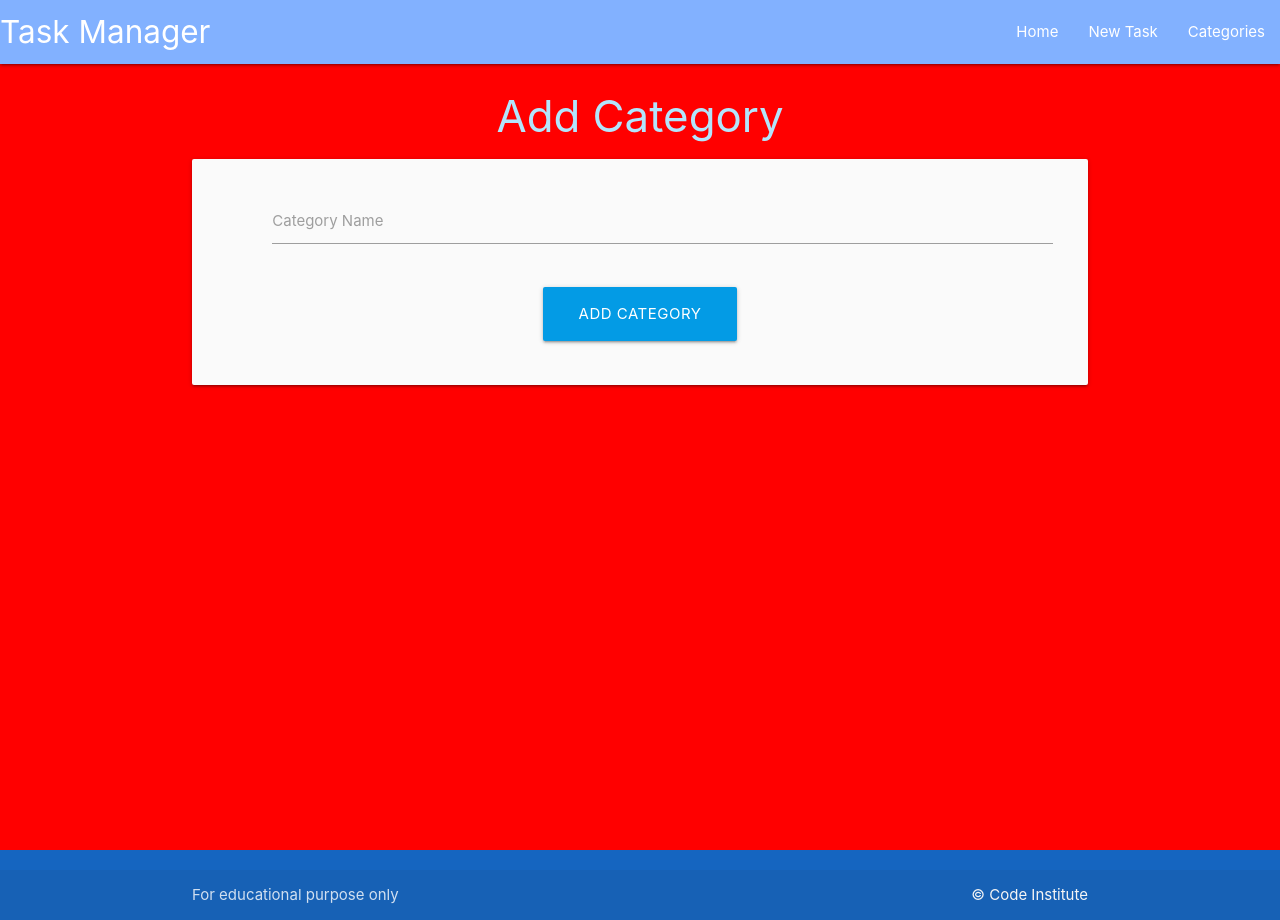
After one commit to eric-blake/Project-Materialize, a Flask app: page /add_category in a window 1280 px wide. The commit adds this page. Run offline with Flask 3, Linux system fonts and the light colour scheme.

Commit message:
Add main layout

```diff
--- a/taskmanager/routes.py
+++ b/taskmanager/routes.py
@@ -1,4 +1,4 @@
-from flask import render_template
+from flask import render_template, request, url_for
 from taskmanager import app, db
 from taskmanager.models import Category, Task
 
@@ -6,3 +6,18 @@ from taskmanager.models import Category, Task
 @app.route("/")
 def home():
     return render_template("tasks.html")
+
+
+@app.route("/categories")
+def categories():
+    return render_template("categories.html")
+
+
+@app.route("/add_category", methods=["GET", "POST"])
+def add_category():
+    if request.method == "POST":
+        category = Category(category_name=request.form.get("category_name"))
+        db.session.add(category)
+        db.session.commit()
+        return redirect(url_for("categories"))
+    return render_template("add_category.html")
--- /dev/null
+++ b/taskmanager/templates/add_category.html
@@ -0,0 +1,34 @@
+{% extends "base.html" %} {% block content %}
+
+<h3 class="text-lighten-4 center-align light-blue-text">Add Category</h3>
+
+<div class="row card-panel grey lighten-5">
+  <form class="col s12" method="POST" action="{{ url_for('add_category') }}">
+    <!-- category name -->
+    <div class="row">
+      <div class="input-field col s12">
+        <i class="fas fa-folder-open prefix light-blue-text text-darken-4"></i>
+        <input
+          id="category_name"
+          name="category_name"
+          minlength="3"
+          maxlength="25"
+          type="text"
+          class="validate"
+          required
+        />
+        <label for="category_name">Category Name</label>
+      </div>
+    </div>
+    <!-- submit button -->
+    <div class="row">
+      <div class="col s12 center-align">
+        <button type="submit" class="btn-large light-blue darken-1">
+          Add Category <i class="fas fa-plus-square right"></i>
+        </button>
+      </div>
+    </div>
+  </form>
+</div>
+
+{% endblock %}
--- a/taskmanager/templates/base.html
+++ b/taskmanager/templates/base.html
@@ -8,7 +8,11 @@
       rel="stylesheet"
       href="https://cdnjs.cloudflare.com/ajax/libs/materialize/1.0.0/css/materialize.min.css"
     />
-    <link rel="stylesheet" href="{{ url_for('static', filename='css/style.css') }}" type="text/css">
+    <link
+      rel="stylesheet"
+      href="{{ url_for('static', filename='css/style.css') }}"
+      type="text/css"
+    />
     <title>Task Manager</title>
   </head>
   <body>
@@ -22,7 +26,7 @@
           <ul class="right hide-on-med-and-down">
             <li><a href="{{url_for('home')}}">Home</a></li>
             <li><a href="">New Task</a></li>
-            <li><a href="">Categories</a></li>
+            <li><a href="{{url_for('categories')}}">Categories</a></li>
           </ul>
         </div>
       </nav>
@@ -30,7 +34,7 @@
       <ul class="sidenav" id="mobile-demo">
         <li><a href="{{url_for('home')}}">Home</a></li>
         <li><a href="">New Task</a></li>
-        <li><a href="">Categories</a></li>
+        <li><a href="{{url_for('categories')}}">Categories</a></li>
       </ul>
     </header>
 
@@ -40,7 +44,8 @@
       <div class="footer-copyright">
         <div class="container">
           For educational purpose only
-          <a class="grey-text text-lighten-4 right"
+          <a
+            class="grey-text text-lighten-4 right"
             href="https://codeinstitute.net"
             target="_blank"
             >&copy; Code Institute</a
```
Also changed, not shown: taskmanager/templates/categories.html (added, +12 -0 lines).
